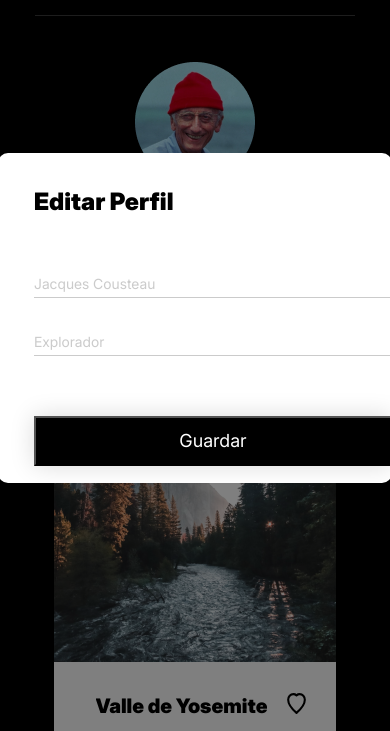
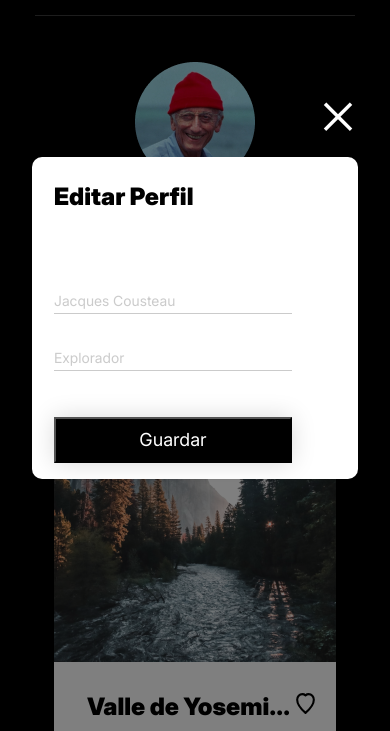
Before and after one commit to 98141/web_project_around, a plain HTML site: page index.html in a window 390 px wide. Both pictures are taken after a click on the picture 295 px from the left and 336 px from the top of the page. Shown: the part 104-835 px from the top of the page. Drawn offline with Linux system fonts and the light colour scheme.

Commit message:
Correciones de ortografía y desbordamientos

```diff
--- a/blocks/elemnets.css
+++ b/blocks/elemnets.css
@@ -30,7 +30,7 @@
 
 .element__item-title {
   font-family: Inter;
-  font-size: 20px;
+  font-size: 24px;
   font-weight: 900;
   line-height: 29.05px;
   margin-left: 15px;
--- a/blocks/modal.css
+++ b/blocks/modal.css
@@ -83,3 +83,37 @@
 .modal__actions:hover button {
   opacity: 0.5;
 }
+
+@media screen and (min-width: 320px) and  (max-width:720px) {
+  .modal__content {
+    width: 282px;
+    height: 322px;
+    padding: 0 22px;
+  }
+
+  .modal__close {
+    position: absolute;
+    top: -60px;
+    right: 0px;
+  }
+
+  .modal__content-title  {
+    padding: 25px 0 76px;
+  }
+
+  .modal__content-input {
+    width: 238px;
+    height: 26px;
+    margin-bottom: 30px;
+  }
+
+  .modal__actions {
+    margin: 16px 0 25px;
+  }
+
+  .modal__actions button {
+    width: 238px;
+    height: 46px;
+    margin: 0;
+  }
+}
--- a/blocks/profile.css
+++ b/blocks/profile.css
@@ -31,6 +31,9 @@
   line-height: 48px;
   margin: 0;
   margin-right: 18px;
+  text-overflow: ellipsis;
+  white-space: nowrap;
+  overflow: hidden;
 }
 
 .profile__info-button {
@@ -44,12 +47,15 @@
   opacity: 0.5;
 }
 
-.profile__info-funtion {
+.profile__info-function {
   color: white;
   font-family: Inter;
   font-weight: 400;
   font-size: 18px;
   line-height: 21.78px;
+  text-overflow: ellipsis;
+  white-space: nowrap;
+  overflow: hidden;
 }
 
 .profile__button {
@@ -104,7 +110,7 @@
     margin-right: 14px;
   }
 
-  .profile__info-funtion {
+  .profile__info-function {
     font-size: 14px;
     line-height: 16.94px;
   }
--- a/index.html
+++ b/index.html
@@ -40,7 +40,7 @@
                   class="profile__info-button"
               /></a>
             </div>
-            <h2 class="profile__info-funtion">Explorador</h2>
+            <h2 class="profile__info-function">Explorador</h2>
           </div>
           <button class="profile__button">+</button>
         </section>
@@ -50,7 +50,7 @@
             <span class="modal__close" id="closeButton">&times;</span>
             <h2 class="modal__content-title">Editar Perfil</h2>
             <input class="modal__content-input" type="text" id="nameInput"  placeholder="Nombre"/>
-            <input class="modal__content-input" type="text" id="funtionInput" placeholder="Acerca de mi"/>
+            <input class="modal__content-input" type="text" id="functionInput" placeholder="Acerca de mi"/>
             <div class="modal__actions">
               <button id="saveButton">Guardar</button>
             </div>
@@ -137,7 +137,7 @@
               class="element__img"
             />
             <div class="element__item">
-              <h2 class="element__item-title">Vanois National</h2>
+              <h2 class="element__item-title">Vanois National Park</h2>
               <div class="element__item-heart">
                 <svg
                 class="heart-icon"
--- a/scripts/index.js
+++ b/scripts/index.js
@@ -2,23 +2,23 @@ document.addEventListener("DOMContentLoaded", () => {
   const editButton = document.querySelector(".profile__info-button");
   const modal = document.getElementById("editModal");
   const nameInput = document.getElementById("nameInput");
-  const funtionInput = document.getElementById("funtionInput");
+  const functionInput = document.getElementById("functionInput");
   const saveButton = document.getElementById("saveButton");
   const closeButton = document.getElementById("closeButton");
 
   const nameElement = document.querySelector(".profile__info-name");
-  const funtionElement = document.querySelector(".profile__info-funtion");
+  const functionElement = document.querySelector(".profile__info-function");
 
   editButton.addEventListener("click", (event) => {
     event.preventDefault();
     nameInput.value = nameElement.textContent;
-    funtionInput.value = funtionElement.textContent;
+    functionInput.value = functionElement.textContent;
     modal.style.display = "flex";
   });
 
   saveButton.addEventListener("click", () => {
     nameElement.textContent = nameInput.value;
-    funtionElement.textContent = funtionInput.value;
+    functionElement.textContent = functionInput.value;
     modal.style.display = "none";
   });
 
```
